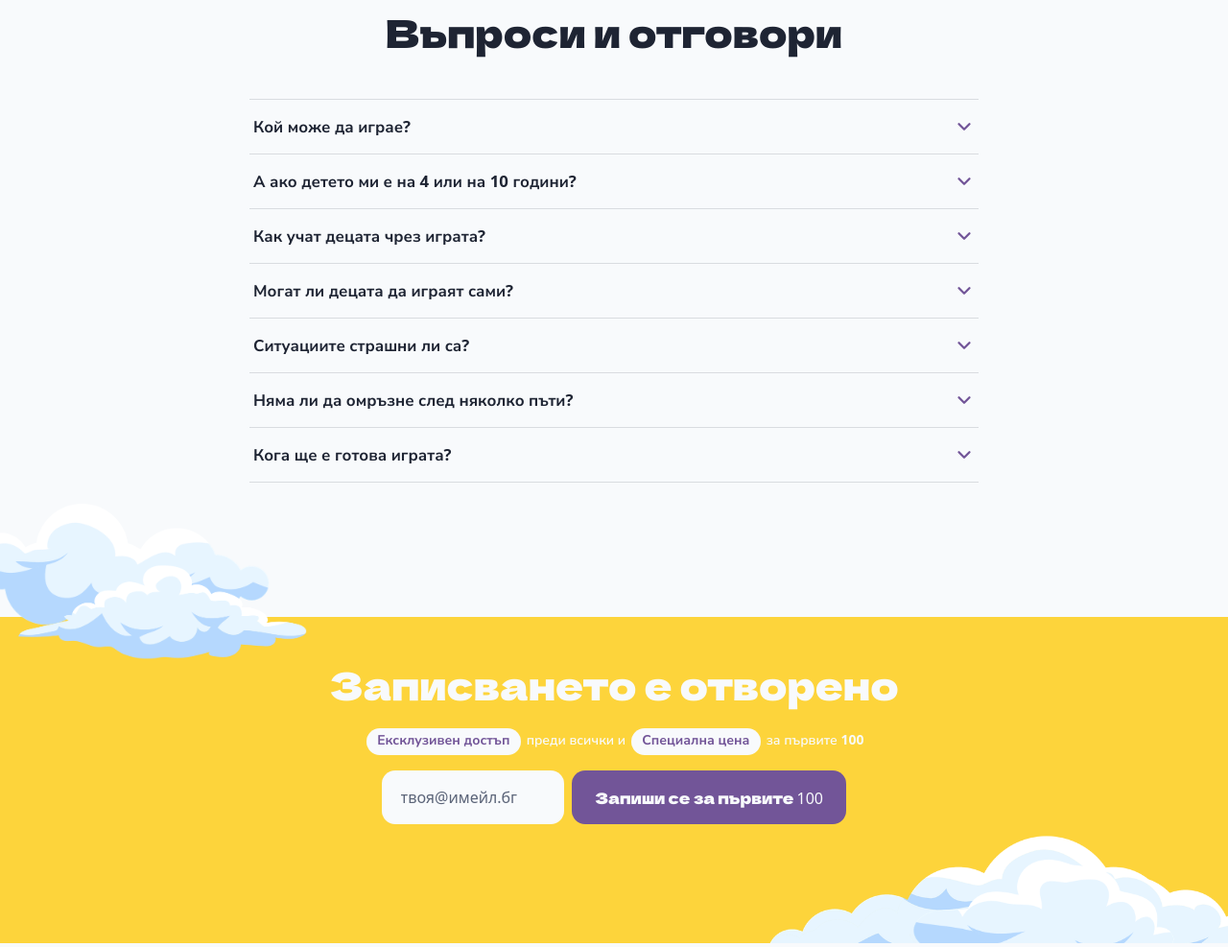
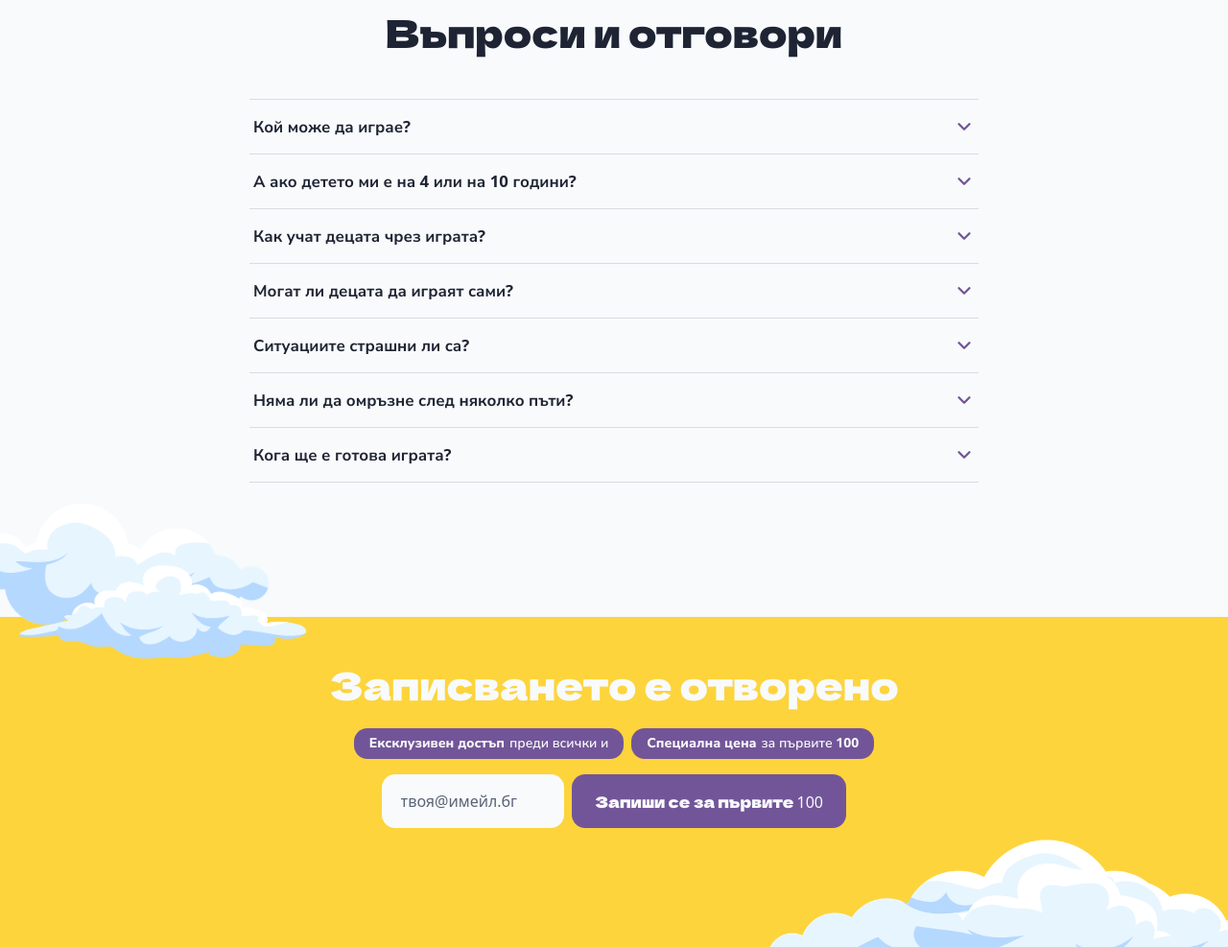
Before and after one commit to Michelle-lele/bravies, a plain HTML site: page index.html in a window 1280 px wide. Shown: the part 4999-5986 px from the top of the page at 96% size. Drawn offline with Linux system fonts and the light colour scheme; a web font is replaced by a local one.

Commit message:
more fixes for waitlist

```diff
--- a/index.html
+++ b/index.html
@@ -607,29 +607,22 @@
       <div class="waitlist-signup__inner">
         <h2 class="waitlist-signup__heading reveal" id="waitlist-signup-heading">Записването е отворено</h2>
 
-        <!-- Phase 4.5 (revised): two separate short labels instead of
-             one long pill — "Ексклузивен достъп" and "Специална цена"
-             each get their own tight white chip; the connecting words
-             ("преди всички и" / "за първите 100") are plain white text
-             on the yellow background, not inside a chip. Second phrase
-             shortened from "за първите записали се." to "за първите
-             100" per direct request — also now matches the button's
-             own "Запиши се за първите 100" wording, and the shorter
-             text helped the mobile-layout overlap fix below (less text
-             per row = less chance of an awkward mid-row wrap).
-             The two chip+text clauses are each wrapped in their own
-             .waitlist-signup__badge-line span. That span is `display:
-             inline` by default, so both clauses just flow together
-             as one line at desktop/landscape-tablet widths — no
-             special "one line" rule needed there, it falls out
-             naturally. At narrower widths (mobile / portrait tablet)
-             that span switches to a flex row (see style.css) so the
-             two rows stack one under the other, left-aligned, without
-             the inline/wrapping overlap bug the plain `display: block`
-             version had. -->
+        <!-- Badge, revised twice since first shipped: originally one
+             long pill wrapping the whole sentence, then split into a
+             small purple-on-white chip per highlighted phrase with
+             plain bare white text beside it (that version had a real
+             mobile overlap/alignment bug — see SDD.md for the
+             root-cause writeup). Now: each line is ONE pill — the
+             connector text lives inside the same rounded box as the
+             highlighted phrase, solid --color-zaki background, all
+             text white, highlighted phrase bold for emphasis. Centered
+             horizontally, both per-row on mobile and as a whole line
+             on desktop (see style.css). Second phrase reads "за
+             първите 100" (matches the button's own wording) rather
+             than the original longer "за първите записали се.". -->
         <p class="waitlist-signup__badge-wrap reveal">
-          <span class="waitlist-signup__badge-line"><span class="waitlist-signup__badge">Ексклузивен достъп</span> преди всички и</span>
-          <span class="waitlist-signup__badge-line"><span class="waitlist-signup__badge">Специална цена</span> за първите 100</span>
+          <span class="waitlist-signup__badge-line"><strong>Ексклузивен достъп</strong> преди всички и</span>
+          <span class="waitlist-signup__badge-line"><strong>Специална цена</strong> за първите 100</span>
         </p>
 
         <form class="waitlist-form waitlist-form--on-neda reveal" id="bottom-form" data-waitlist-form novalidate>
--- a/style.css
+++ b/style.css
@@ -1919,72 +1919,65 @@ input:focus-visible {
    than e.g. white text on a solid zaki fill) so it reads as a light,
    secondary label sitting on top of the section, not a second
    call-to-action competing with the button below it. */
-/* Mobile-first base: each clause is its own flex row (chip + trailing
-   text), and the two rows stack in a flex column, left-aligned. This
-   replaced an earlier plain-text/`display: block` version that had a
-   real bug — when the trailing text was long enough to wrap onto a
-   second sub-line within its own row, the wrapped line could visually
-   collide with the chip above it (the chip's own padding makes it
-   taller than a plain text line, and inline/block text flow doesn't
-   reliably reserve room for that), and centered `text-align`
-   inheritance made the two rows sit at inconsistent left edges since
-   each row has a different natural width. Flex sidesteps both: each
-   row's items are properly measured and vertically centered against
-   each other regardless of wrapping, and `align-items: flex-start`
-   gives a clean, consistent left edge. Reset back to plain inline text
-   at the row-layout breakpoint below, where this is meant to read as
-   one ordinary centered line instead. */
+/* Redesigned per direct request: each clause is now ONE pill (not a
+   small chip plus bare text beside it) — the connector text moves
+   inside the same rounded, colored box as the highlighted phrase, all
+   text white, highlighted phrase bold via the <strong> in the markup.
+   Solid --color-zaki background (this section's established accent
+   since Phase 4's submit button) rather than white, since white text
+   needs a background it can actually contrast against.
+   Layout: `.waitlist-signup__badge-wrap` is a flex container in BOTH
+   directions — column (stacked, centered) on mobile/portrait-tablet,
+   row (side by side, centered) at the row-layout breakpoint — rather
+   than the earlier inline-text-plus-nowrap approach. This is simpler
+   and more robust: switching `flex-direction` handles "stack vs. one
+   line" directly, so there's no need for the fragile `display: inline`
+   / `white-space: nowrap` combination the previous version relied on
+   to fake single-line behavior out of plain text flow. `justify-
+   content: center` + `align-items: center` center the pills as a
+   group at both breakpoints — direct request, replacing the earlier
+   left-aligned mobile treatment. */
 .waitlist-signup__badge-wrap {
   display: flex;
   flex-direction: column;
-  align-items: flex-start;
-  gap: 0.35rem;
-  color: var(--color-surface-white);
+  align-items: center;
+  justify-content: center;
+  gap: 0.5rem;
   font-size: var(--font-size-small);
   font-weight: 600;
-  text-align: left;
 }
 .waitlist-signup__badge-line {
-  display: flex;
+  display: inline-flex;
   align-items: center;
-  flex-wrap: wrap;
-  gap: 0.4em;
+  gap: 0.35em;
+  padding: 0.45rem 1rem;
+  border-radius: var(--radius-input);
+  background: var(--color-zaki);
+  color: var(--color-surface-white);
   line-height: 1.3;
-}
-.waitlist-signup__badge {
-  padding: 0.3rem 0.7rem;
-  border-radius: var(--radius-input);
-  background: var(--color-surface-white);
-  color: var(--color-zaki);
-  font-weight: 700;
-  line-height: 1.35;
-  flex-shrink: 0; /* keep the chip itself from ever being squeezed/wrapped internally */
-}
-
-/* At the row-layout breakpoint, revert to plain centered inline text:
-   both clauses flow together as one line (`display: inline` below),
-   and `white-space: nowrap` forces that even though the combined
-   natural width (~570px, both chips plus all connecting text) exceeds
-   `.waitlist-signup__inner`'s own 480px max-width — this element has
-   no `overflow` rule (nor does its parent), so it's allowed to render
-   wider than the 480px column around it rather than being clipped;
-   the heading and form below stay at their existing 480px-constrained
-   width, only this one line intentionally spans wider. The chip goes
-   back to `inline-block` + a small horizontal margin (instead of the
-   mobile version's flex `gap`) since it's now sitting inline among
-   plain text again, not inside a flex row. */
+  text-align: center;
+}
+.waitlist-signup__badge-line strong { font-weight: 800; }
+
+/* Row-layout breakpoint: the two pills sit side by side on one line
+   instead of stacked. `flex-wrap: nowrap` is what actually guarantees
+   that — their combined natural width (~500–580px, now that each pill
+   carries its own padding) exceeds `.waitlist-signup__inner`'s own
+   480px max-width, same situation as before, but this time handled by
+   flexbox's own wrap control rather than `white-space: nowrap` on
+   plain text. This element has no `overflow` rule (nor does its
+   parent), so the row is allowed to render wider than the 480px column
+   around it rather than being clipped or squeezed — the heading and
+   form below stay at their existing 480px-constrained width; only
+   this row intentionally spans wider. `flex-shrink: 0` on the pills
+   keeps them from being compressed instead of simply overflowing. */
 @media (min-width: 1024px), (min-width: 768px) and (orientation: landscape) {
   .waitlist-signup__badge-wrap {
-    display: block;
-    text-align: center;
-    white-space: nowrap;
+    flex-direction: row;
+    flex-wrap: nowrap;
   }
   .waitlist-signup__badge-line {
-    display: inline;
-  }
-  .waitlist-signup__badge {
-    display: inline-block;
-    margin: 0 0.15rem;
+    flex-shrink: 0;
   }
 }
 
@@ -2149,17 +2142,30 @@ input:focus-visible {
    question ("remove the top left clouds from this section on mobile
    anyways") — so it's a deliberate simplification for small screens,
    not just a defensive fix.
-   Bottom-right pair stays, just a bit smaller than its tablet/desktop
-   sizing — the y-offset percentages above already guarantee ≥50%
-   visible at any resolved size, so no positioning changes needed here,
-   only width. */
+   Bottom-right pair: sized up and made MORE visible here, not less —
+   direct feedback that they were "barely showing" on an actual device
+   (confirmed from a real screenshot, not just a placeholder render).
+   Both width AND `--cloud-y-offset` are bumped for mobile specifically
+   — width alone wasn't the issue by itself, since the resting ~60–65%
+   visible portion (fine at tablet/desktop, where the section has more
+   surrounding visual weight) read as visually thin against how much
+   empty yellow space sits below the button on a tall phone. Bumping
+   visible height to ~78–82% here, on top of larger clamp values,
+   gives the corner real presence without needing to touch anything
+   above the row-layout breakpoint. */
 @media (max-width: 767px) {
   .cloud--wl-1,
   .cloud--wl-2 {
     display: none;
   }
-  .cloud--wl-3 { width: clamp(190px, 50vw, 300px); }
-  .cloud--wl-4 { width: clamp(150px, 40vw, 230px); }
+  .cloud--wl-3 {
+    width: clamp(260px, 62vw, 400px);
+    --cloud-y-offset: 22%; /* ~78% visible, up from the base 60% */
+  }
+  .cloud--wl-4 {
+    width: clamp(210px, 52vw, 320px);
+    --cloud-y-offset: 18%; /* ~82% visible, up from the base 65% */
+  }
 }
 
 /* Short/constrained-height viewports (mobile landscape, a shallow
```
Also changed, not shown: 1 other file.
